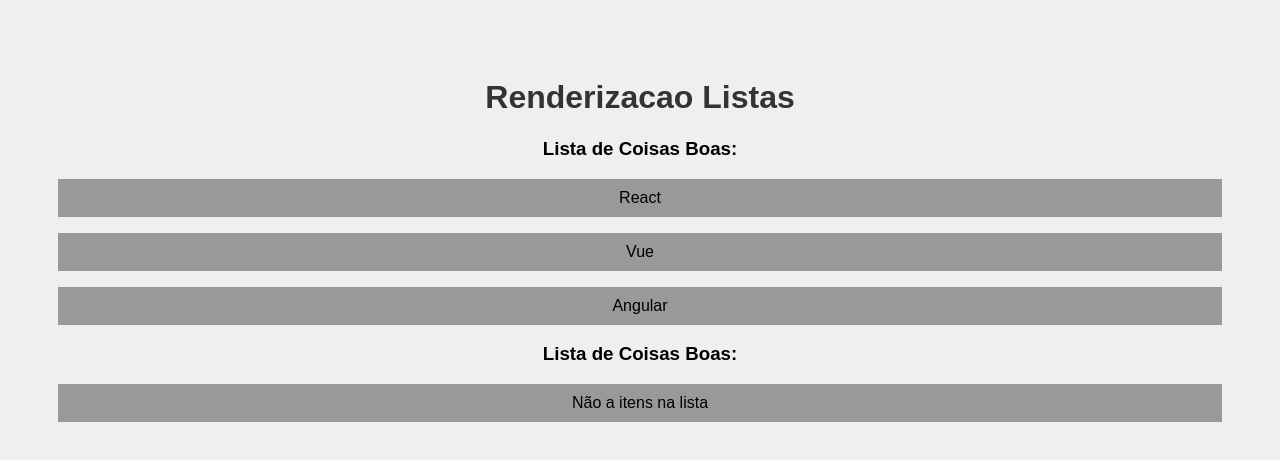
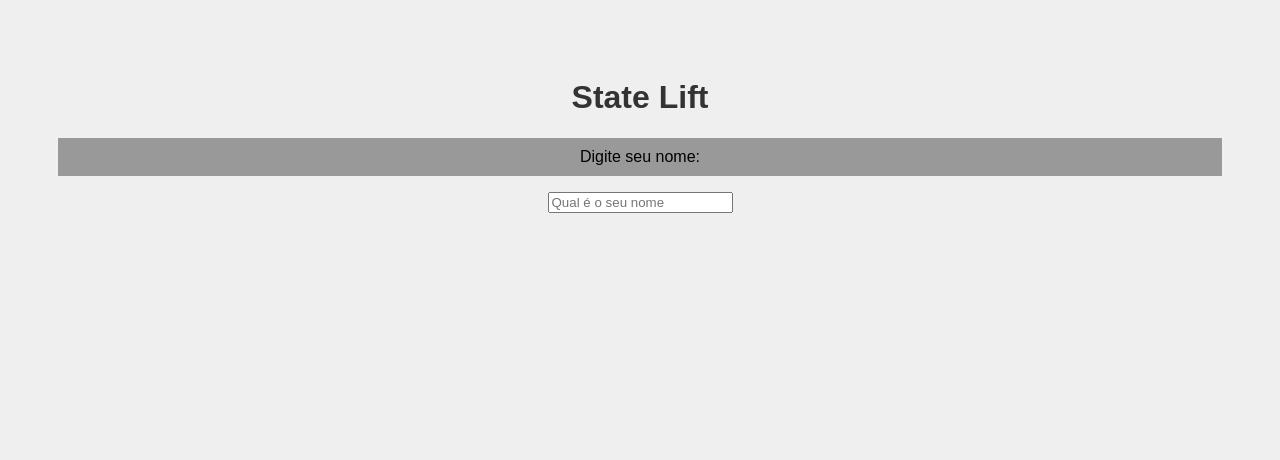
Before and after one commit to FagnerMoraes/rd-app, a React (Create React App) app: page / in a window 1280 px wide. Shown: the top 460 px of the page. Built offline with nearby package versions, Linux system fonts and the light colour scheme.

Commit message:
adicionando statelift

```diff
--- a/src/App.js
+++ b/src/App.js
@@ -1,7 +1,10 @@
+import {useState} from 'react';
 //import logo from './logo.svg';
 import './App.css';
+import Saudacao from './components/stateLift/Saudacao';
+import SeuNome from './components/stateLift/SeuNome';
 //import Condicional from './components/evento/Condicional';
-import OutraLista from './components/listMaps/OutraLista';
+//import OutraLista from './components/listMaps/OutraLista';
 //import Pessoa from './components/Pessoa'
 //import Frase from './components/frase/Frase'
 //import List from './components/list/List'
@@ -9,14 +12,15 @@
 //import Form from './components/form/Form';
 
 
+
 function App() {
-  const meusItens = ["React","Vue", "Angular"]
+  const [nome, setNome] = useState()
 
   return (
     <div className="App">
-      <h1>Renderizacao Listas</h1>
-      <OutraLista itens={meusItens} />
-      <OutraLista itens={[]} />
+      <h1>State Lift</h1>
+    <SeuNome setNome= {setNome} />
+    <Saudacao nome= {nome} />
     </div>
   )
 }
--- /dev/null
+++ b/src/components/stateLift/Saudacao.js
@@ -0,0 +1,13 @@
+function Saudacao({nome}){
+
+    function gerarSaudacao(algumNome){
+        return `ola, ${algumNome}, tudo bem?`
+    }
+
+    return (
+    <>
+    {nome && <p>{gerarSaudacao(nome)}</p>}
+    </>
+    )
+}
+export default Saudacao
--- /dev/null
+++ b/src/components/stateLift/SeuNome.js
@@ -0,0 +1,11 @@
+function SeuNome({setNome}){
+    return (
+        <div>
+            <p>Digite seu nome:</p>
+            <input type="text" placeholder="Qual é o seu nome"
+            onChange={(e) => setNome(e.target.value)} />
+        </div>
+    )
+}
+
+export default SeuNome
```
